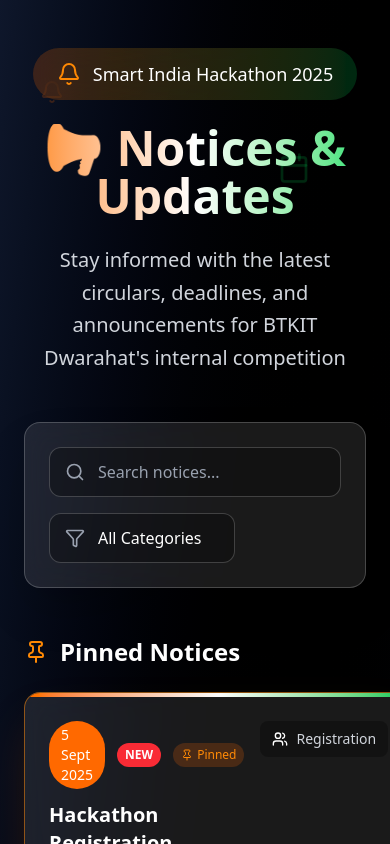
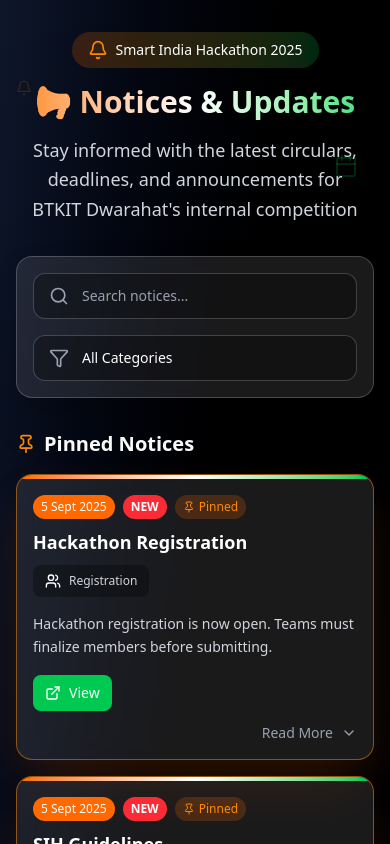
Before and after one commit to ayushsaini7717/SIHWebsite, a React (Vite) app: page /info in a window 390 px wide. Shown: the top 844 px of the page. Built offline with nearby package versions, Linux system fonts and the light colour scheme.

Commit message:
dashboard responsive

```diff
--- a/src/components/Dashboard.jsx
+++ b/src/components/Dashboard.jsx
@@ -1,6 +1,5 @@
 import React, { useState, useEffect } from 'react';
 import { Search, Calendar, Bell, Archive, ExternalLink, ChevronDown, ChevronUp, Filter, Pin, Clock, Users, Info, Trophy, FileText } from 'lucide-react';
-import DownloadButtons from './Download_buttons';
 import { HashLink } from 'react-router-hash-link';
 
 // Mock notices data
@@ -38,8 +37,6 @@ const noticesData = [
     isNew: false,
     description: "Guidelines on who can participate in the hackathon.",
     fullContent: "To participate in the hackathon, each team must strictly follow the eligibility rules: \n\n1. Each team must have exactly 6 members.\n2. At least 1 female member is mandatory.\n3. All members must be current BTKIT students.\n4. Interdisciplinary teams (students from different branches) are encouraged.\n5. Each student can participate in only one team.",
-    // link: "/",
-    // linkText: "Download"
   },
 
   {
@@ -51,8 +48,6 @@ const noticesData = [
     "isNew": false,
     "description": "Final venue confirmed: CSE Smart Classroom.",
     "fullContent": "All sessions and activities will be held in the CSE Smart Classroom.",
-    // "link": "/venue-map.pdf",
-    // "linkText": "Download Map"
 },
 
   {
@@ -63,9 +58,6 @@ const noticesData = [
     isPinned: false,
     isNew: false,
     description: "To be announced soon!",
-    // fullContent: "We're proud to announce our judging panel: Dr. Rajesh Kumar (IIT Delhi), Ms. Priya Sharma (Google India), Mr. Ankit Gupta (Startup Founder), Prof. Meera Singh (BTKIT), and Dr. Amit Verma (Microsoft). The judges will evaluate projects based on innovation, technical implementation, presentation, and real-world impact.",
-    // link: "/judges-profile.pdf",
-    // linkText: "View Profiles"
   },
   {
     id: 6,
@@ -91,12 +83,6 @@ const noticesData = [
   link: "/SIH Idea Format.pptx",
   linkText: "Download Format"
 }
-
-
-
-
-
-
 ];
 
 const NoticesPage = () => {
@@ -164,33 +150,31 @@ const NoticesPage = () => {
     <div className="min-h-screen bg-gradient-to-br from-slate-900 via-black to-slate-800 text-white relative overflow-hidden">
       {/* Floating Background Icons */}
       <div className="absolute inset-0 overflow-hidden pointer-events-none">
-        <Bell className="absolute top-20 left-10 w-6 h-6 text-orange-500/20 animate-pulse" />
-        <Calendar className="absolute top-40 right-20 w-8 h-8 text-green-500/20 animate-bounce" style={{ animationDelay: '1s' }} />
-        <FileText className="absolute bottom-40 left-20 w-7 h-7 text-orange-400/20 animate-pulse" style={{ animationDelay: '2s' }} />
-        <Clock className="absolute bottom-20 right-40 w-5 h-5 text-green-400/20 animate-bounce" style={{ animationDelay: '3s' }} />
+        <Bell className="absolute top-20 left-4 sm:left-10 w-4 h-4 sm:w-6 sm:h-6 text-orange-500/20 animate-pulse" />
+        <Calendar className="absolute top-40 right-8 sm:right-20 w-6 h-6 sm:w-8 sm:h-8 text-green-500/20 animate-bounce" style={{ animationDelay: '1s' }} />
+        <FileText className="absolute bottom-40 left-8 sm:left-20 w-5 h-5 sm:w-7 sm:h-7 text-orange-400/20 animate-pulse" style={{ animationDelay: '2s' }} />
+        <Clock className="absolute bottom-20 right-16 sm:right-40 w-4 h-4 sm:w-5 sm:h-5 text-green-400/20 animate-bounce" style={{ animationDelay: '3s' }} />
       </div>
 
-      <div className="relative z-10 container mx-auto px-6 py-12 max-w-7xl">
+      <div className="relative z-10 container mx-auto px-4 sm:px-6 py-8 sm:py-12 max-w-7xl">
         {/* Header Section */}
-        <div className="text-center mb-12">
-          <div className="inline-flex items-center gap-3 bg-gradient-to-r from-orange-500/20 to-green-500/20 backdrop-blur-lg rounded-full px-6 py-3 mb-6">
-            <Bell className="w-6 h-6 text-orange-400 animate-pulse" />
-            <span className="text-lg font-medium">Smart India Hackathon 2025</span>
+        <div className="text-center mb-8 sm:mb-12">
+          <div className="inline-flex items-center gap-2 sm:gap-3 bg-gradient-to-r from-orange-500/20 to-green-500/20 backdrop-blur-lg rounded-full px-4 sm:px-6 py-2 sm:py-3 mb-4 sm:mb-6">
+            <Bell className="w-5 h-5 sm:w-6 sm:h-6 text-orange-400 animate-pulse" />
+            <span className="text-sm sm:text-lg font-medium">Smart India Hackathon 2025</span>
           </div>
-          <h1 className="text-5xl md:text-6xl font-bold mb-6 bg-gradient-to-r from-orange-400 via-white to-green-400 bg-clip-text text-transparent">
+          <h1 className="text-3xl sm:text-4xl md:text-5xl lg:text-6xl font-bold mb-4 sm:mb-6 bg-gradient-to-r from-orange-400 via-white to-green-400 bg-clip-text text-transparent px-2">
             📢 Notices & Updates
           </h1>
-          <p className="text-xl text-gray-300 max-w-3xl mx-auto leading-relaxed">
+          <p className="text-lg sm:text-xl text-gray-300 max-w-3xl mx-auto leading-relaxed px-4">
             Stay informed with the latest circulars, deadlines, and announcements for BTKIT Dwarahat's internal competition
           </p>
         </div>
 
-        {/* <DownloadButtons/> */}
-
         {/* Search and Filter Bar */}
-        <div className="mb-12">
-          <div className="backdrop-blur-lg bg-white/10 border border-white/20 rounded-2xl p-6 shadow-2xl">
-            <div className="flex flex-col md:flex-row gap-4">
+        <div className="mb-8 sm:mb-12">
+          <div className="backdrop-blur-lg bg-white/10 border border-white/20 rounded-2xl p-4 sm:p-6 shadow-2xl">
+            <div className="flex flex-col gap-4">
               {/* Search Input */}
               <div className="relative flex-1">
                 <Search className="absolute left-4 top-1/2 transform -translate-y-1/2 w-5 h-5 text-gray-400" />
@@ -199,7 +183,7 @@ const NoticesPage = () => {
                   placeholder="Search notices..."
                   value={searchTerm}
                   onChange={(e) => setSearchTerm(e.target.value)}
-                  className="w-full pl-12 pr-4 py-3 bg-black/30 border border-white/20 rounded-xl text-white placeholder-gray-400 focus:outline-none focus:ring-2 focus:ring-orange-400/50 focus:border-orange-400/50 transition-all"
+                  className="w-full pl-12 pr-4 py-3 bg-black/30 border border-white/20 rounded-xl text-white placeholder-gray-400 focus:outline-none focus:ring-2 focus:ring-orange-400/50 focus:border-orange-400/50 transition-all text-sm sm:text-base"
                 />
               </div>
 
@@ -209,7 +193,7 @@ const NoticesPage = () => {
                 <select
                   value={filterType}
                   onChange={(e) => setFilterType(e.target.value)}
-                  className="pl-12 pr-8 py-3 bg-black/30 border border-white/20 rounded-xl text-white focus:outline-none focus:ring-2 focus:ring-green-400/50 focus:border-green-400/50 transition-all appearance-none cursor-pointer min-w-[180px]"
+                  className="w-full sm:w-auto pl-12 pr-8 py-3 bg-black/30 border border-white/20 rounded-xl text-white focus:outline-none focus:ring-2 focus:ring-green-400/50 focus:border-green-400/50 transition-all appearance-none cursor-pointer text-sm sm:text-base sm:min-w-[180px]"
                 >
                   <option value="All">All Categories</option>
                   <option value="Registration">Registration</option>
@@ -222,17 +206,17 @@ const NoticesPage = () => {
         </div>
 
         {/* Main Content Grid */}
-        <div className="grid lg:grid-cols-4 gap-8">
+        <div className="grid lg:grid-cols-4 gap-6 lg:gap-8">
           {/* Main Notices Section */}
-          <div className="lg:col-span-3 space-y-8">
+          <div className="lg:col-span-3 space-y-6 sm:space-y-8">
             {/* Pinned Notices */}
             {pinnedNotices.length > 0 && (
               <section>
-                <div className="flex items-center gap-3 mb-6">
-                  <Pin className="w-6 h-6 text-orange-400" />
-                  <h2 className="text-2xl font-bold">Pinned Notices</h2>
+                <div className="flex items-center gap-2 sm:gap-3 mb-4 sm:mb-6">
+                  <Pin className="w-5 h-5 sm:w-6 sm:h-6 text-orange-400" />
+                  <h2 className="text-xl sm:text-2xl font-bold">Pinned Notices</h2>
                 </div>
-                <div className="space-y-6">
+                <div className="space-y-4 sm:space-y-6">
                   {pinnedNotices.map((notice) => (
                     <NoticeCard
                       key={notice.id}
@@ -250,11 +234,11 @@ const NoticesPage = () => {
 
             {/* Recent Notices */}
             <section>
-              <div className="flex items-center gap-3 mb-6">
-                <Clock className="w-6 h-6 text-green-400" />
-                <h2 className="text-2xl font-bold">Recent Updates</h2>
+              <div className="flex items-center gap-2 sm:gap-3 mb-4 sm:mb-6">
+                <Clock className="w-5 h-5 sm:w-6 sm:h-6 text-green-400" />
+                <h2 className="text-xl sm:text-2xl font-bold">Recent Updates</h2>
               </div>
-              <div className="space-y-6">
+              <div className="space-y-4 sm:space-y-6">
                 {recentNotices.map((notice) => (
                   <NoticeCard
                     key={notice.id}
@@ -273,15 +257,15 @@ const NoticesPage = () => {
               <section>
                 <button
                   onClick={() => setShowArchive(!showArchive)}
-                  className="flex items-center gap-3 mb-6 group hover:text-orange-400 transition-colors"
+                  className="flex items-center gap-2 sm:gap-3 mb-4 sm:mb-6 group hover:text-orange-400 transition-colors"
                 >
-                  <Archive className="w-6 h-6" />
-                  <h2 className="text-2xl font-bold">Archive ({archivedNotices.length})</h2>
+                  <Archive className="w-5 h-5 sm:w-6 sm:h-6" />
+                  <h2 className="text-xl sm:text-2xl font-bold">Archive ({archivedNotices.length})</h2>
                   {showArchive ? <ChevronUp className="w-5 h-5" /> : <ChevronDown className="w-5 h-5" />}
                 </button>
 
                 {showArchive && (
-                  <div className="space-y-6">
+                  <div className="space-y-4 sm:space-y-6">
                     {archivedNotices.map((notice) => (
                       <NoticeCard
                         key={notice.id}
@@ -316,20 +300,20 @@ const NoticeCard = ({ notice, isExpanded, onToggleExpand, formatDate, getTypeIco
       backdrop-blur-lg bg-white/10 border rounded-2xl shadow-2xl transition-all duration-300 overflow-hidden
       ${isPinned ? 'border-orange-400/50 shadow-orange-500/20' : 'border-white/20'}
       ${isArchived ? 'opacity-75' : ''}
-      hover:scale-[1.02] hover:shadow-3xl hover:bg-white/15
+      hover:scale-[1.01] sm:hover:scale-[1.02] hover:shadow-3xl hover:bg-white/15
     `}>
       {/* Glowing border for pinned notices */}
       {isPinned && (
         <div className="h-1 bg-gradient-to-r from-orange-500 via-white to-green-500 animate-pulse" />
       )}
 
-      <div className="p-6">
+      <div className="p-4 sm:p-6">
         {/* Header */}
-        <div className="flex items-start justify-between gap-4 mb-4">
+        <div className="flex flex-col sm:flex-row sm:items-start justify-between gap-3 sm:gap-4 mb-4">
           <div className="flex-1">
-            <div className="flex items-center gap-3 mb-3">
+            <div className="flex flex-wrap items-center gap-2 sm:gap-3 mb-3">
               {/* Date Badge */}
-              <span className="bg-orange-500 text-white px-3 py-1 rounded-full text-sm font-medium">
+              <span className="bg-orange-500 text-white px-2 sm:px-3 py-1 rounded-full text-xs sm:text-sm font-medium">
                 {formatDate(notice.date)}
               </span>
 
@@ -349,40 +333,40 @@ const NoticeCard = ({ notice, isExpanded, onToggleExpand, formatDate, getTypeIco
               )}
             </div>
 
-            <h3 className="text-xl font-bold text-white hover:text-orange-400 transition-colors cursor-pointer">
+            <h3 className="text-lg sm:text-xl font-bold text-white hover:text-orange-400 transition-colors cursor-pointer leading-tight">
               {notice.title}
             </h3>
           </div>
 
           {/* Type Badge */}
-          <div className="flex items-center gap-2 bg-black/30 rounded-lg px-3 py-2">
+          <div className="flex items-center gap-2 bg-black/30 rounded-lg px-3 py-2 self-start">
             {getTypeIcon(notice.type)}
-            <span className="text-sm text-gray-300">{notice.type}</span>
+            <span className="text-xs sm:text-sm text-gray-300 whitespace-nowrap">{notice.type}</span>
           </div>
         </div>
 
         {/* Description */}
-        <p className="text-gray-300 mb-4 leading-relaxed">
+        <p className="text-gray-300 mb-4 leading-relaxed text-sm sm:text-base">
           {notice.description}
         </p>
 
         {/* Expanded Content */}
         {isExpanded && notice.fullContent && (
-          <div className="bg-black/20 rounded-xl p-4 mb-4 border border-white/10">
-            <p className="text-gray-200 leading-relaxed">
+          <div className="bg-black/20 rounded-xl p-3 sm:p-4 mb-4 border border-white/10">
+            <p className="text-gray-200 leading-relaxed text-sm sm:text-base whitespace-pre-line">
               {notice.fullContent}
             </p>
           </div>
         )}
 
         {/* Actions */}
-        <div className="flex items-center justify-between">
+        <div className="flex flex-col sm:flex-row items-start sm:items-center justify-between gap-3">
           <div className="flex items-center gap-3">
             {/* Link */}
             {notice.link && (
               <a
                 href={notice.link}
-                className="inline-flex items-center gap-2 bg-green-500 text-white px-4 py-2 rounded-lg hover:from-orange-600 hover:to-green-600 transition-all transform hover:scale-105"
+                className="inline-flex items-center gap-2 bg-green-500 text-white px-3 sm:px-4 py-2 rounded-lg hover:from-orange-600 hover:to-green-600 transition-all transform hover:scale-105 text-sm sm:text-base"
               >
                 <ExternalLink className="w-4 h-4" />
                 {notice.linkText || 'View'}
@@ -394,7 +378,7 @@ const NoticeCard = ({ notice, isExpanded, onToggleExpand, formatDate, getTypeIco
           {notice.fullContent && (
             <button
               onClick={onToggleExpand}
-              className="flex items-center gap-2 text-gray-400 hover:text-white transition-colors"
+              className="flex items-center gap-2 text-gray-400 hover:text-white transition-colors text-sm sm:text-base self-end sm:self-auto"
             >
               {isExpanded ? (
                 <>
@@ -421,34 +405,34 @@ const QuickLinks = () => {
     {
       title: 'Register Now',
       description: 'Join the competition',
-      icon: <Users className="w-6 h-6" />,
+      icon: <Users className="w-5 h-5 sm:w-6 sm:h-6" />,
       link: 'https://forms.gle/PncEov3mr4jTDieR9',
       color: 'from-orange-500 to-red-500'
     },
     {
       title: 'Timeline',
       description: 'Event schedule',
-      icon: <Calendar className="w-6 h-6" />,
+      icon: <Calendar className="w-5 h-5 sm:w-6 sm:h-6" />,
       link: '/#timeline',
       color: 'from-blue-500 to-cyan-500'
     },
     {
       title: 'Problem Statements',
       description: 'Download challenges',
-      icon: <FileText className="w-6 h-6" />,
+      icon: <FileText className="w-5 h-5 sm:w-6 sm:h-6" />,
       link: 'https://www.sih.gov.in/sih2025PS',
       color: 'from-green-500 to-emerald-500'
     }
   ];
 
   return (
-    <div className="backdrop-blur-lg bg-white/10 border border-white/20 rounded-2xl p-6 shadow-2xl sticky top-8">
-      <h3 className="text-xl font-bold mb-6 flex items-center gap-2">
-        <span className="text-2xl">⚡</span>
+    <div className="backdrop-blur-lg bg-white/10 border border-white/20 rounded-2xl p-4 sm:p-6 shadow-2xl sticky top-4 sm:top-8">
+      <h3 className="text-lg sm:text-xl font-bold mb-4 sm:mb-6 flex items-center gap-2">
+        <span className="text-xl sm:text-2xl">⚡</span>
         Quick Links
       </h3>
 
-      <div className="space-y-4">
+      <div className="space-y-3 sm:space-y-4">
         {quickLinks.map((link, index) => (
           <HashLink
             smooth to={link.link}
@@ -457,33 +441,33 @@ const QuickLinks = () => {
             className="block group"
           >
             <div className={`
-              bg-gradient-to-r ${link.color} p-4 rounded-xl transform transition-all duration-300
+              bg-gradient-to-r ${link.color} p-3 sm:p-4 rounded-xl transform transition-all duration-300
               hover:scale-105 hover:shadow-2xl group-hover:shadow-lg
             `}>
-              <div className="flex items-center gap-3 mb-2">
+              <div className="flex items-center gap-2 sm:gap-3 mb-2">
                 <div className="text-white">
                   {link.icon}
                 </div>
-                <h4 className="text-white font-semibold">{link.title}</h4>
+                <h4 className="text-white font-semibold text-sm sm:text-base">{link.title}</h4>
               </div>
-              <p className="text-white/80 text-sm">{link.description}</p>
+              <p className="text-white/80 text-xs sm:text-sm">{link.description}</p>
             </div>
           </HashLink>
         ))}
       </div>
 
       {/* Stats Section */}
-      <div className="mt-8 pt-6 border-t border-white/20">
-        <h4 className="font-semibold mb-4 text-gray-300">Hackathon Stats</h4>
-        <div className="space-y-3">
-          <div className="flex justify-between">
+      <div className="mt-6 sm:mt-8 pt-4 sm:pt-6 border-t border-white/20">
+        <h4 className="font-semibold mb-3 sm:mb-4 text-gray-300 text-sm sm:text-base">Hackathon Stats</h4>
+        <div className="space-y-2 sm:space-y-3">
+          <div className="flex justify-between text-sm sm:text-base">
             <span className="text-gray-400">Total Notices:</span>
             <span className="font-semibold text-orange-400">{noticesData.length}</span>
           </div>
 
-          <div className="flex justify-between">
+          <div className="flex flex-col sm:flex-row sm:justify-between gap-1 sm:gap-0 text-sm sm:text-base">
             <span className="text-gray-400">Teams Registered:</span>
-            <span className="font-semibold text-blue-400">To be announced soon!</span>
+            <span className="font-semibold text-blue-400 text-xs sm:text-sm">To be announced soon!</span>
           </div>
         </div>
       </div>
```
